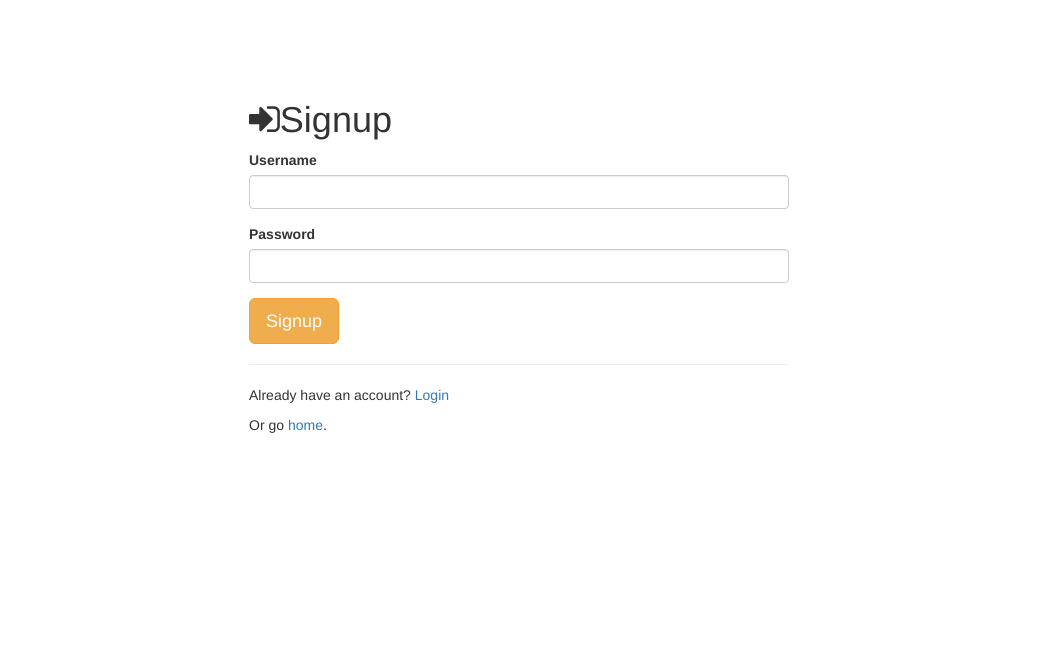
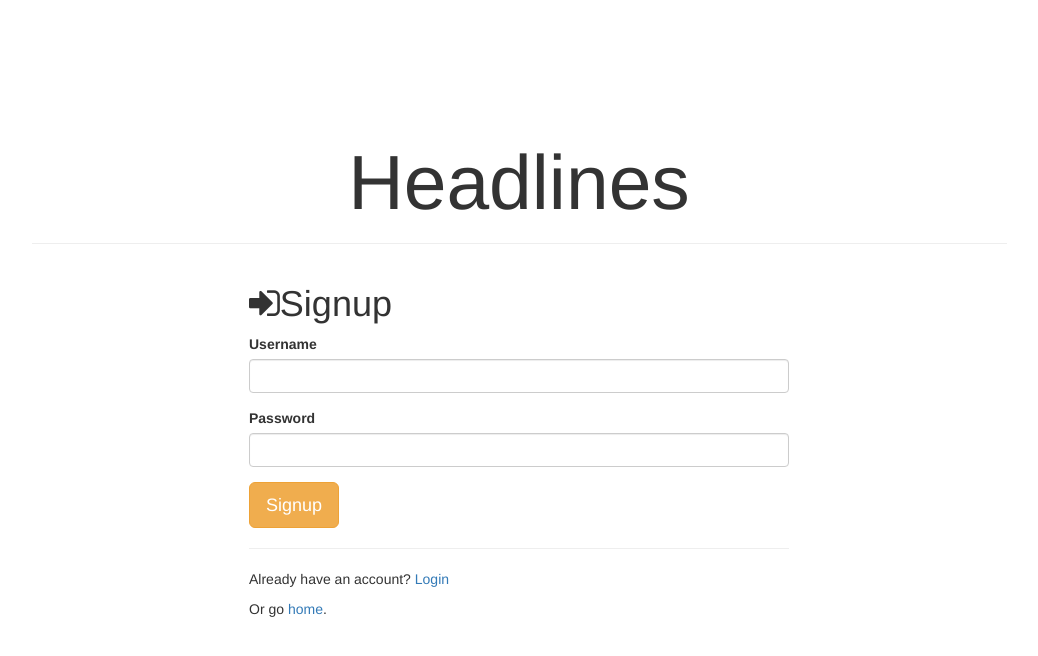
Before and after one commit to shashkambh/headlines, a Node server app: page /signup in a window 1280 px wide. Shown: the top 656 px of the page, without its empty margins (121-1159 px from the left). Run offline with Node 20, Linux system fonts and the light colour scheme; some libraries are stand-ins or nearby versions.

Commit message:
saving recent changes

```diff
--- a/views/signup.ejs
+++ b/views/signup.ejs
@@ -6,8 +6,20 @@
 	<link rel="stylesheet" href="//netdna.bootstrapcdn.com/bootstrap/3.0.2/css/bootstrap.min.css"> <!-- load bootstrap css -->
 	<link rel="stylesheet" href="//netdna.bootstrapcdn.com/font-awesome/4.0.3/css/font-awesome.min.css"> <!-- load fontawesome -->
 	<link rel="stylesheet" href="/stylesheets/signup.css">
+	<link rel="stylesheet" href="https://maxcdn.bootstrapcdn.com/bootstrap/3.3.7/css/bootstrap.min.css">
+    <link rel="stylesheet" href="/stylesheets/index.css" />
 </head>
 <body>
+
+    <div class="container">
+        <div class="row">
+            <div class="page-header col-xs-10 col-xs-offset-1">
+                <h1 class="page-title">Headlines</h1>
+            </div>
+
+            <!-- here -->
+        </div>
+    </div>
 	<div class="container">
 		<div class="col-sm-6 col-sm-offset-3">
 			<h1><span class="fa fa-sign-in"></span><%= title %></h1>
```
Also changed, not shown: views/preferences.ejs (+27 -4 lines).
